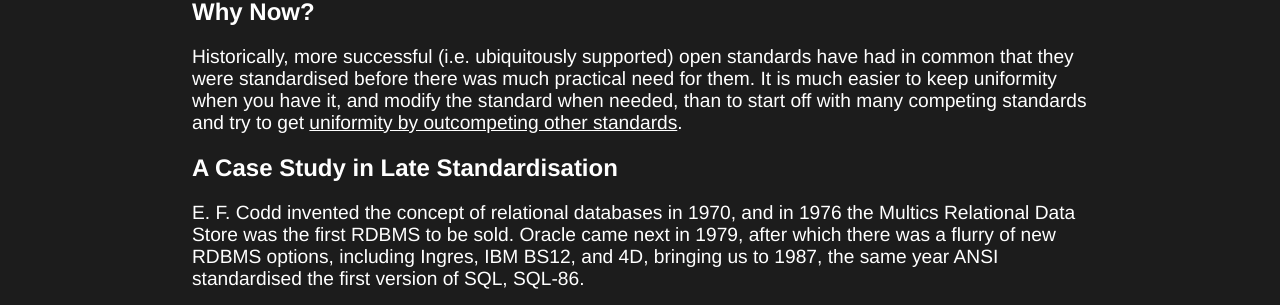
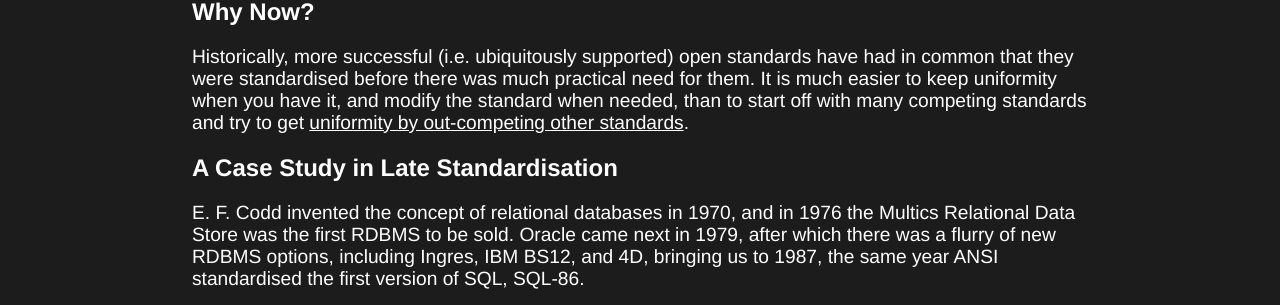
Before and after one commit to Coedice/website, a Jekyll site: the page built from _posts/2022-02-01-quantum-query-language.md, in a window 1280 px wide. Shown: the part 506-811 px from the top of the page. Built offline with Jekyll 4.4.1, drawn with Linux system fonts in a browser that asks for light colours; comment, search, counter and statistics services are not loaded.

Commit message:
Fix typos

```diff
--- a/_posts/2022-02-01-quantum-query-language.md
+++ b/_posts/2022-02-01-quantum-query-language.md
@@ -14,7 +14,7 @@
 
 ## Why Now?
 Historically, more successful (i.e. ubiquitously supported) open standards have had in common that they were standardised before there was much practical need for them.
-It is much easier to keep uniformity when you have it, and modify the standard when needed, than to start off with many competing standards and try to get [uniformity by outcompeting other standards](https://xkcd.com/927/).
+It is much easier to keep uniformity when you have it, and modify the standard when needed, than to start off with many competing standards and try to get [uniformity by out-competing other standards](https://xkcd.com/927/).
 
 ## A Case Study in Late Standardisation
 E. F. Codd invented the concept of relational databases in 1970, and in 1976 the Multics Relational Data Store was the first RDBMS to be sold. Oracle came next in 1979, after which there was a flurry of new RDBMS options, including Ingres, IBM BS12, and 4D, bringing us to 1987, the same year ANSI standardised the first version of SQL, SQL-86.
```
Also changed, not shown: _posts/2022-01-30-oop-platos-paradigm.md (+1 -1 lines).
